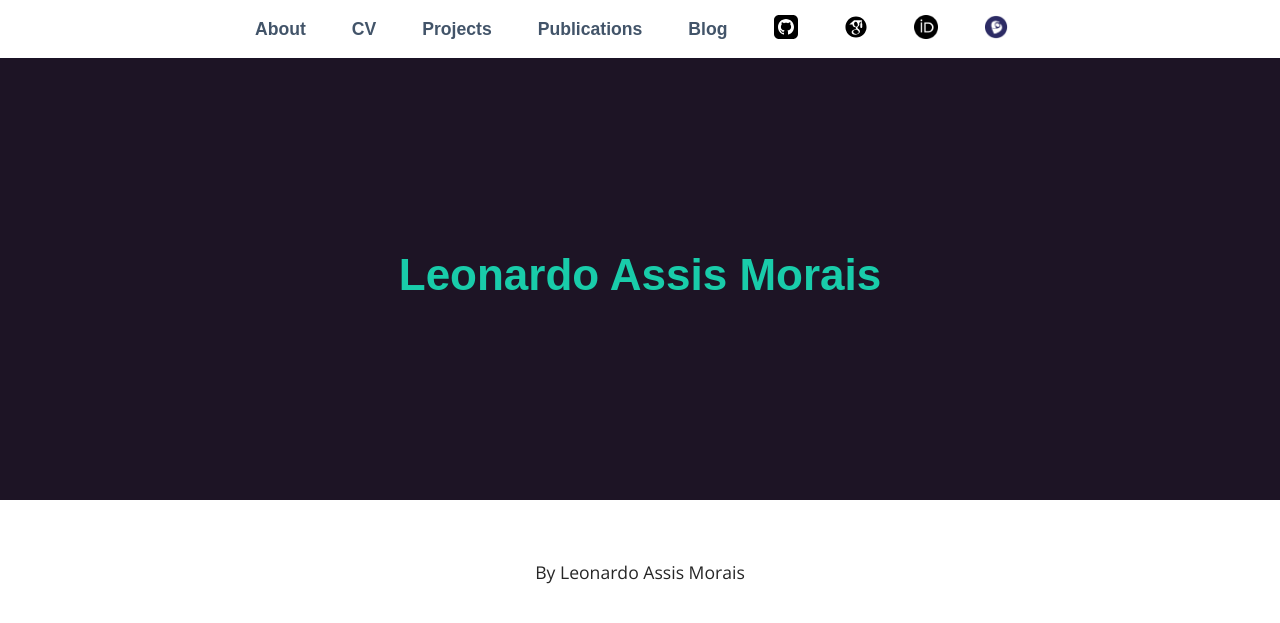
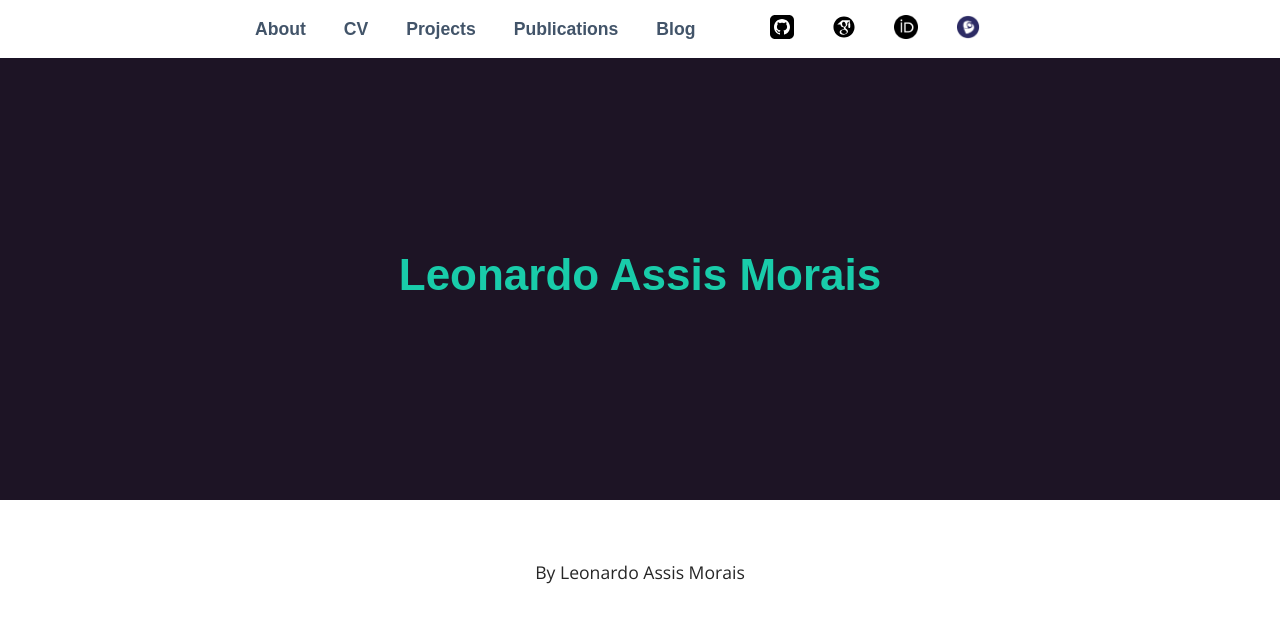
Before and after one commit to Leo-am/Leo-am.github.io, a Jekyll site: the page built from index.html, in a window 1280 px wide. Shown: the top 623 px of the page. Built offline with Jekyll 4.4.1, drawn with Linux system fonts in a browser that asks for light colours; some web fonts are replaced.

Commit message:
diminuir distancia entre icones

```diff
--- a/_sass/_layout.scss
+++ b/_sass/_layout.scss
@@ -84,7 +84,7 @@ aside {
     		margin: 0;
 			li {
 				position: relative;
-				margin-right: 1rem; // add spacing between items
+				margin-right: 0.5rem; // add spacing between items
 				a {
 					text-decoration: none;
 					display: block;
```
